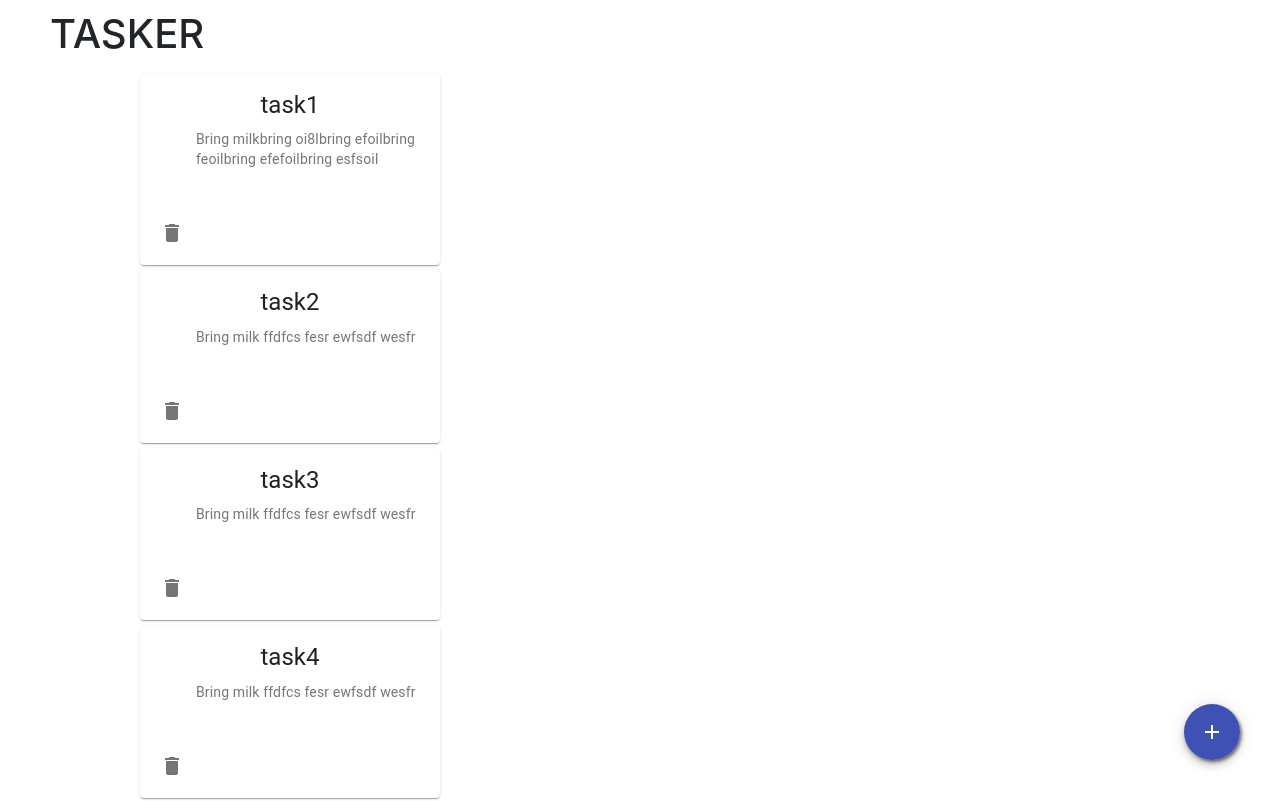
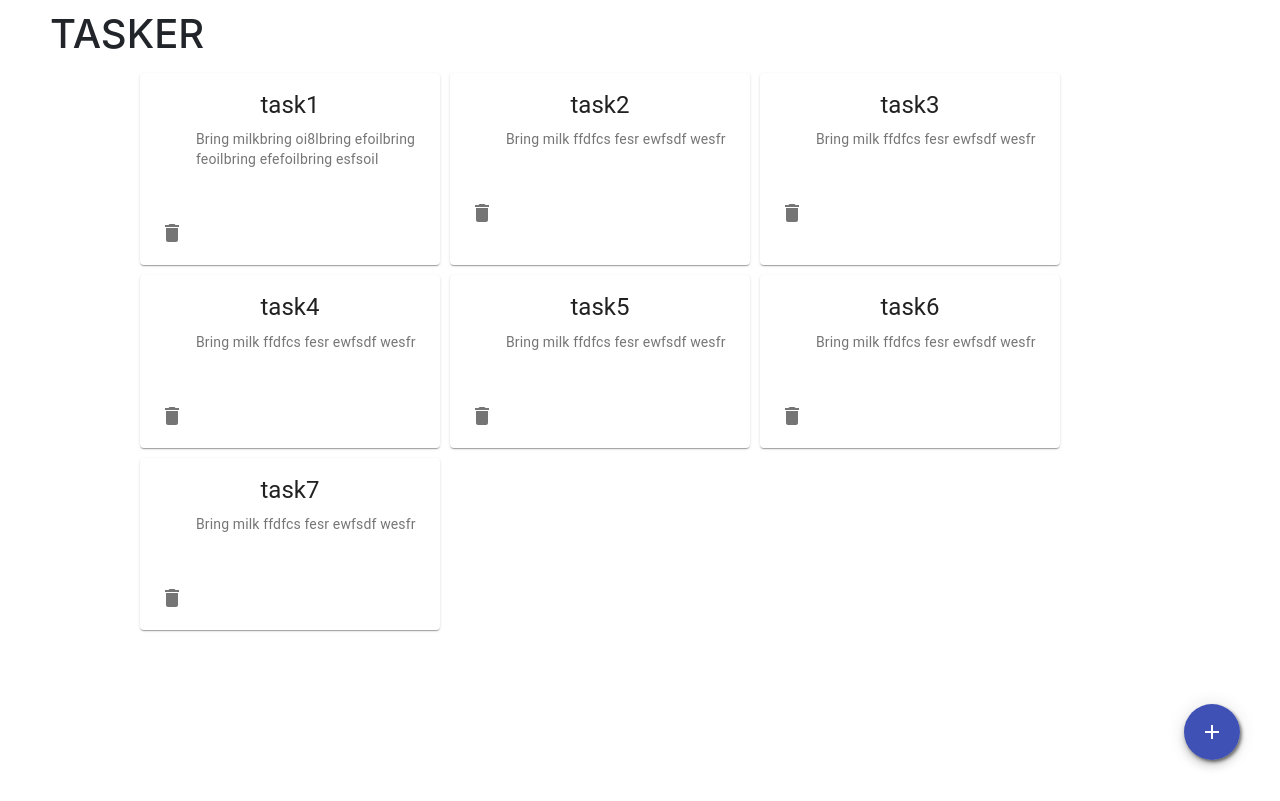
Before and after one commit to Sumanth1029/Tasker, a React (Create React App) app: page / in a window 1280 px wide. Shown: the top 801 px of the page. Built offline with nearby package versions, Linux system fonts and the light colour scheme.

Commit message:
minor changes

```diff
--- a/src/Components/tasksbar.js
+++ b/src/Components/tasksbar.js
@@ -10,18 +10,18 @@ class Tasksbar extends Component {
       <Fragment>
         <div className="container2">
           <div className="row container3">
-            {/* {tasks.existingTasks &&
+            {tasks.existingTasks &&
               tasks.existingTasks.map((ele) => (
                 // <div>{console.log(ele._id)}</div>
                 <Taskcard key={ele._id} data={ele} />
-              ))} */}
-              <div>
+              ))}
+              {/* <div>
               {
                 tasks.existingTasks?tasks.existingTasks.map((ele) => (
                   // <div>{console.log(ele._id)}</div>
                   <Taskcard key={ele._id} data={ele} />
                 )):<h1>There are no tasks currently. Click on Plus to create one</h1>
-              }</div>
+              }</div> */}
           </div>
         </div>
       </Fragment>
```
